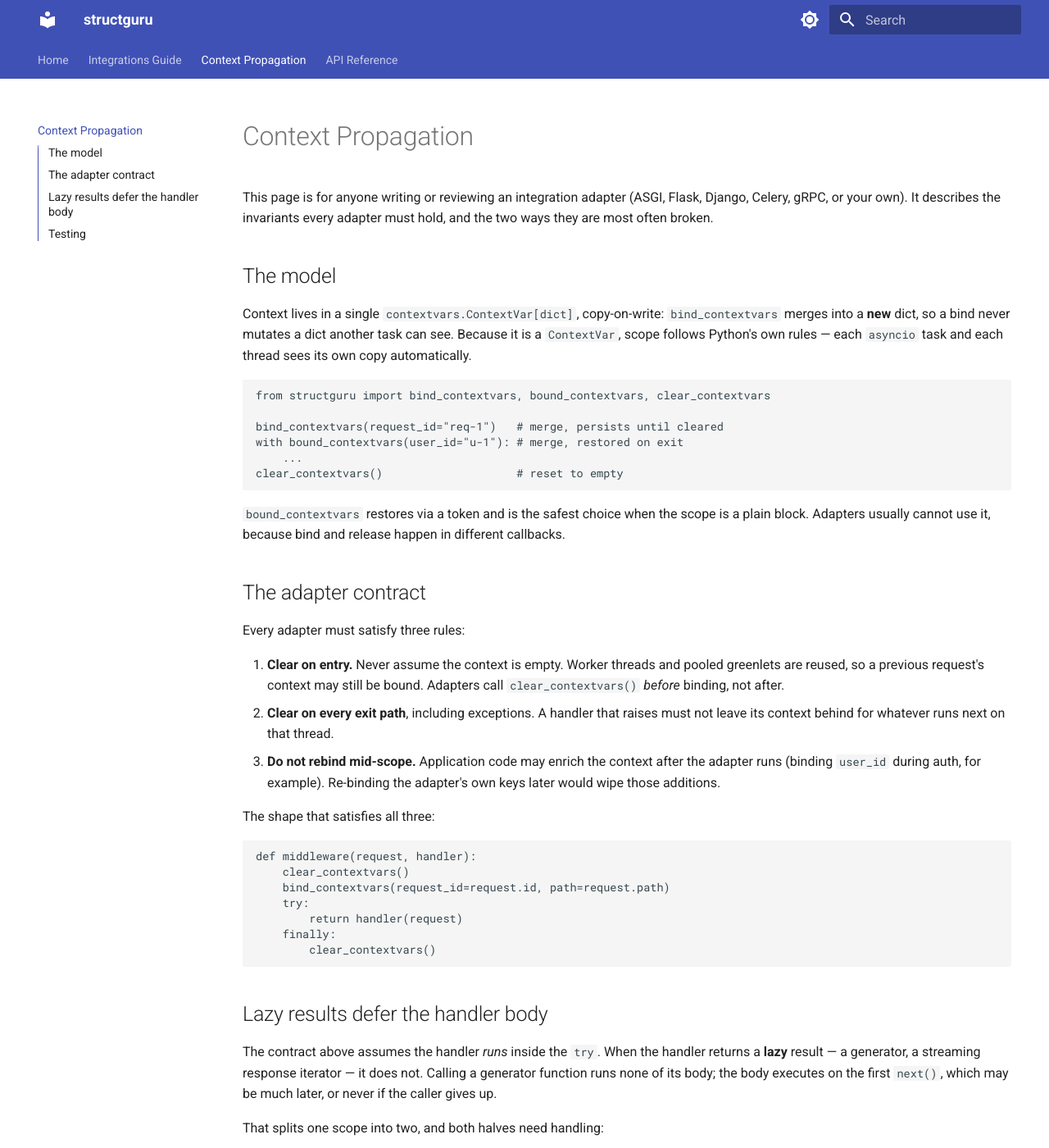
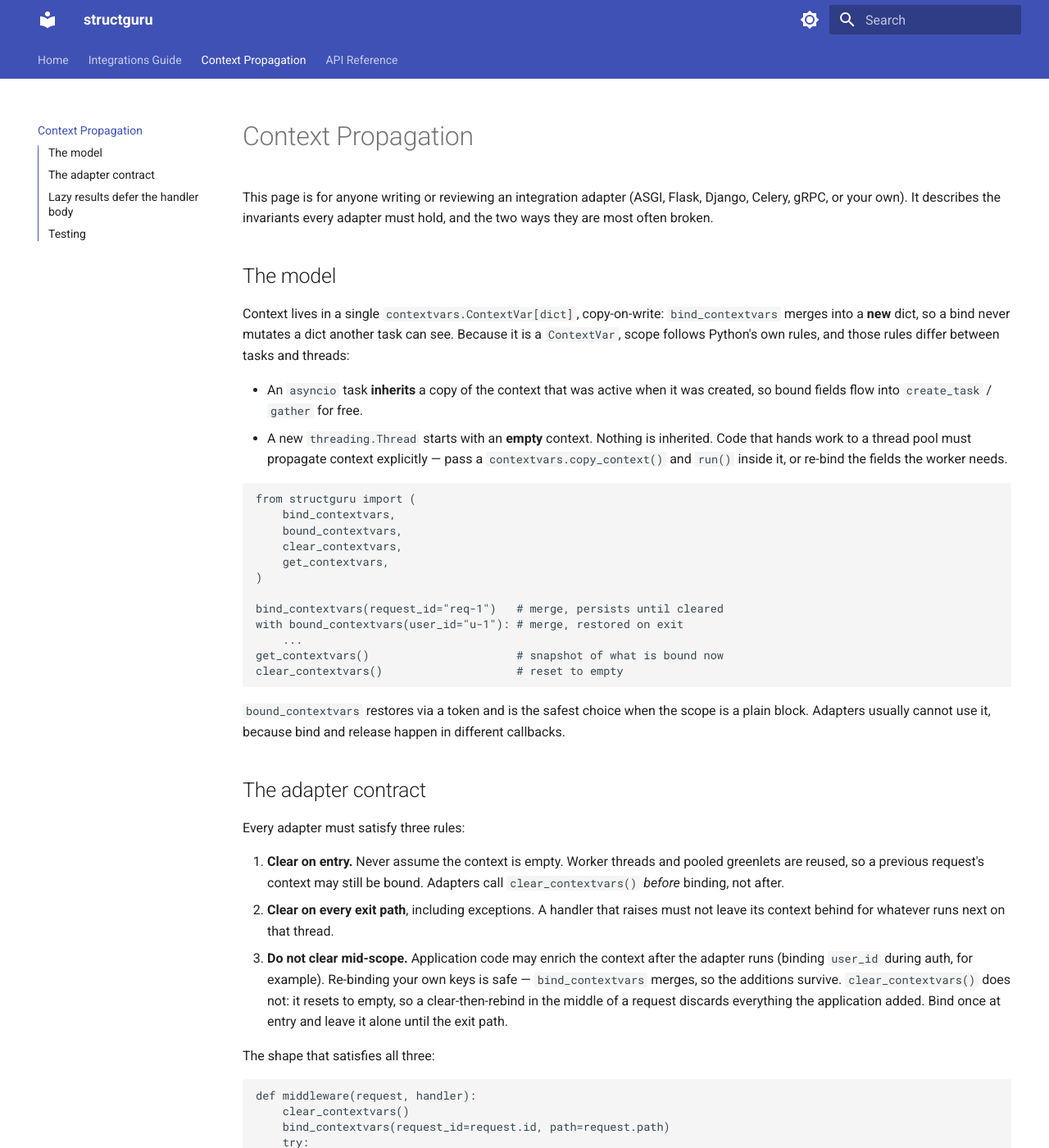
Before and after one commit to kidoz/structguru, an MkDocs documentation site: the page built from docs/context-propagation.md, in a window 1280 px wide and 1400 px high. Shown: the whole window at 82% size. Built offline with MkDocs 1.6.1 and Material for MkDocs 9.7.7, drawn with Linux system fonts in a browser that asks for light colours; some of the changed text lies outside the part shown.

Commit message:
Correct the thread inheritance and mid-scope rebinding claims

````diff
--- a/docs/context-propagation.md
+++ b/docs/context-propagation.md
@@ -9,14 +9,27 @@ adapter must hold, and the two ways they are most often broken.
 Context lives in a single `contextvars.ContextVar[dict]`, copy-on-write:
 `bind_contextvars` merges into a **new** dict, so a bind never mutates a dict
 another task can see. Because it is a `ContextVar`, scope follows Python's own
-rules — each `asyncio` task and each thread sees its own copy automatically.
+rules, and those rules differ between tasks and threads:
+
+- An `asyncio` task **inherits** a copy of the context that was active when it
+  was created, so bound fields flow into `create_task` / `gather` for free.
+- A new `threading.Thread` starts with an **empty** context. Nothing is
+  inherited. Code that hands work to a thread pool must propagate context
+  explicitly — pass a `contextvars.copy_context()` and `run()` inside it, or
+  re-bind the fields the worker needs.
 
 ```python
-from structguru import bind_contextvars, bound_contextvars, clear_contextvars
+from structguru import (
+    bind_contextvars,
+    bound_contextvars,
+    clear_contextvars,
+    get_contextvars,
+)
 
 bind_contextvars(request_id="req-1")   # merge, persists until cleared
 with bound_contextvars(user_id="u-1"): # merge, restored on exit
     ...
+get_contextvars()                      # snapshot of what is bound now
 clear_contextvars()                    # reset to empty
 ```
 
@@ -33,9 +46,12 @@ Every adapter must satisfy three rules:
    bound. Adapters call `clear_contextvars()` *before* binding, not after.
 2. **Clear on every exit path**, including exceptions. A handler that raises
    must not leave its context behind for whatever runs next on that thread.
-3. **Do not rebind mid-scope.** Application code may enrich the context after
+3. **Do not clear mid-scope.** Application code may enrich the context after
    the adapter runs (binding `user_id` during auth, for example). Re-binding
-   the adapter's own keys later would wipe those additions.
+   your own keys is safe — `bind_contextvars` merges, so the additions survive.
+   `clear_contextvars()` does not: it resets to empty, so a clear-then-rebind
+   in the middle of a request discards everything the application added. Bind
+   once at entry and leave it alone until the exit path.
 
 The shape that satisfies all three:
 
````
Also changed, not shown: other parts of docs/context-propagation.md (+1 -1 lines), 1 other file.
